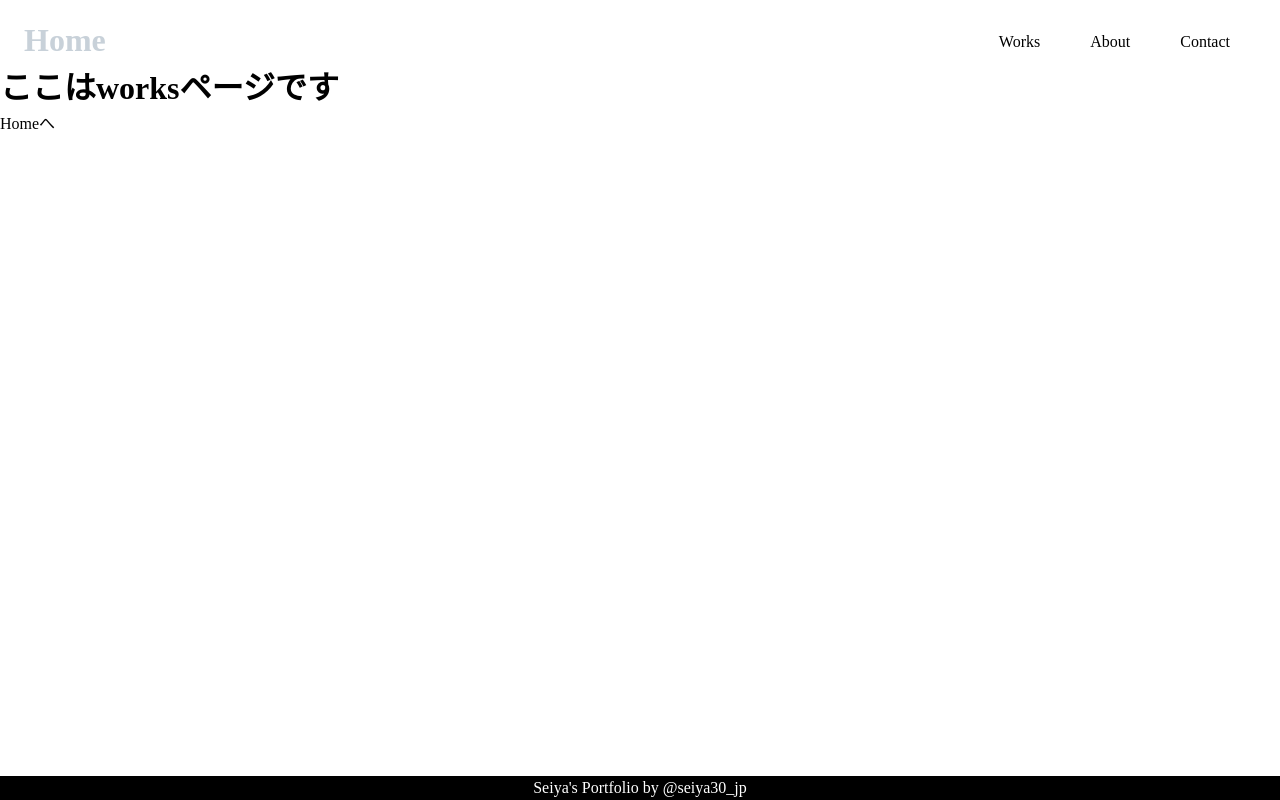
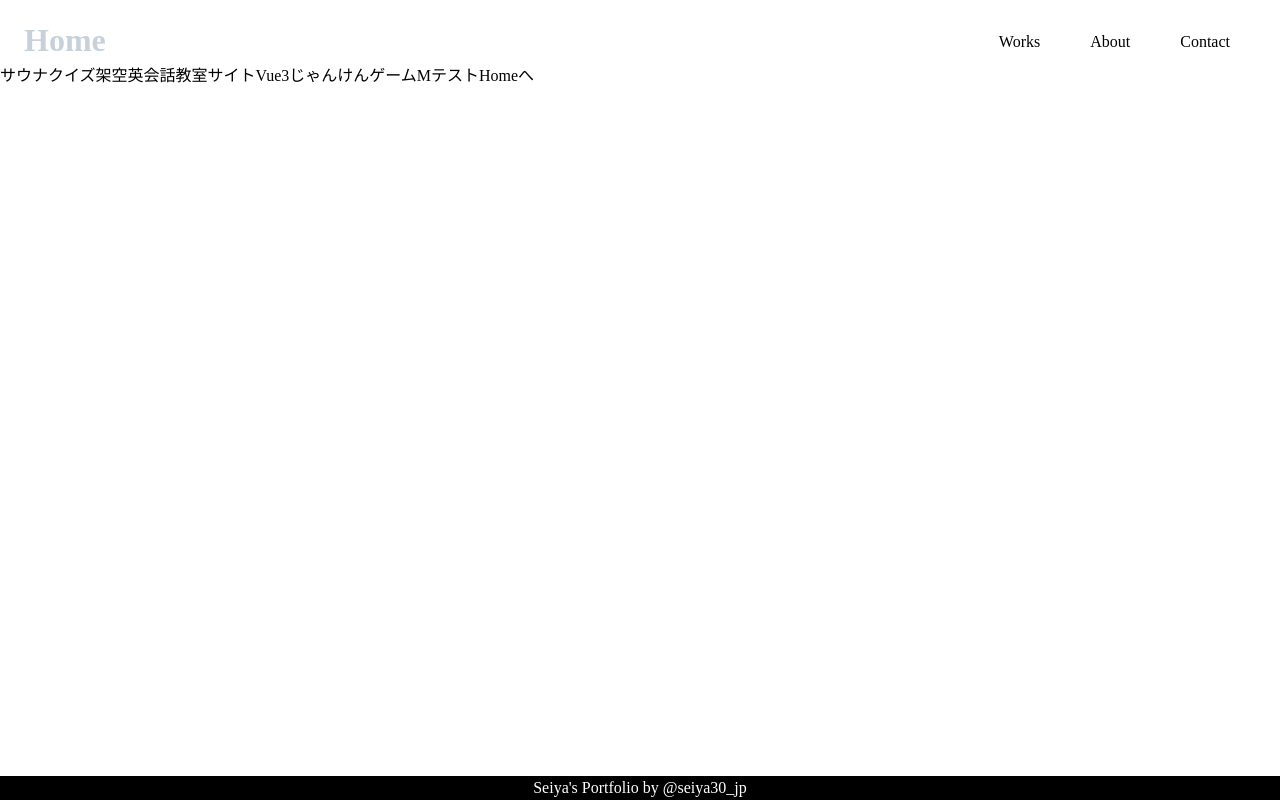
Before and after one commit to Seiya830/Portfolio, a Vue app: page /works in a window 1280 px wide. Built offline with nearby package versions, Linux system fonts and the light colour scheme.

Commit message:
過去の成果物追加

```diff
--- a/src/views/WorksView.vue
+++ b/src/views/WorksView.vue
@@ -2,7 +2,16 @@
 
 <template>
   <div class="works">
-    <h1>ここはworksページです</h1>
+    <a href="https://seiya830.github.io/sauna-quiz/" target="_blank"
+      >サウナクイズ</a
+    >
+    <a href="https://seiya830.github.io/english-school/" target="_blank"
+      >架空英会話教室サイト</a
+    >
+    <a href="https://seiya830.github.io/vue_janken/" target="_blank"
+      >Vue3じゃんけんゲーム</a
+    >
+    <a href="https://seiya830.github.io/M-Test/" target="_blank">Mテスト</a>
     <router-link to="/">Homeへ</router-link>
   </div>
 </template>
```
